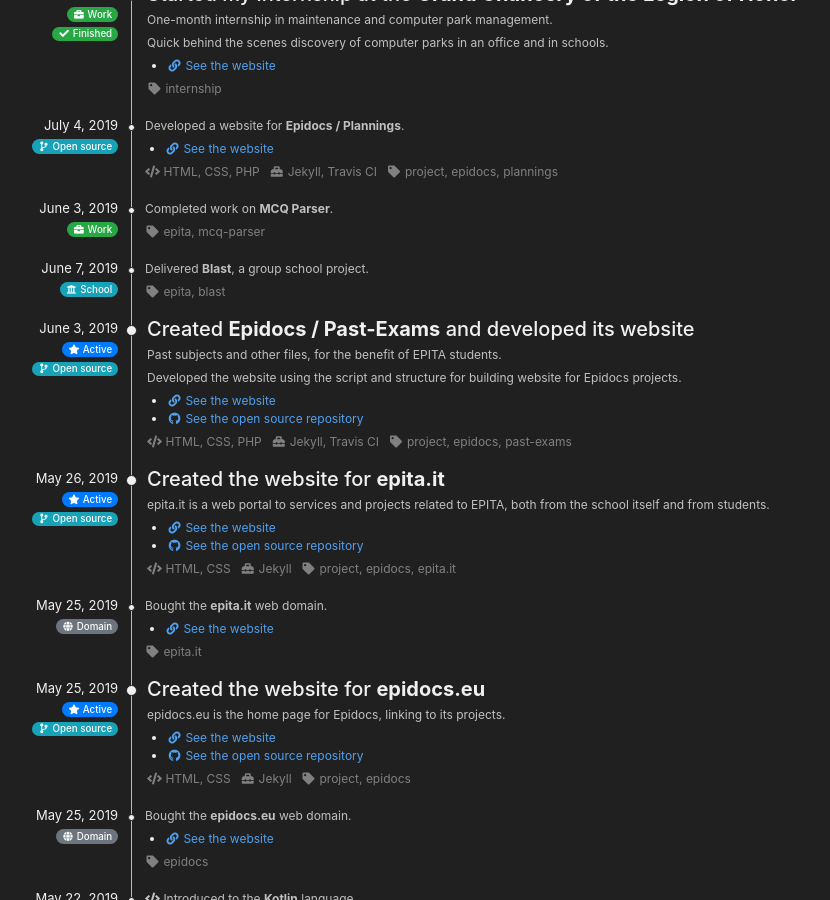
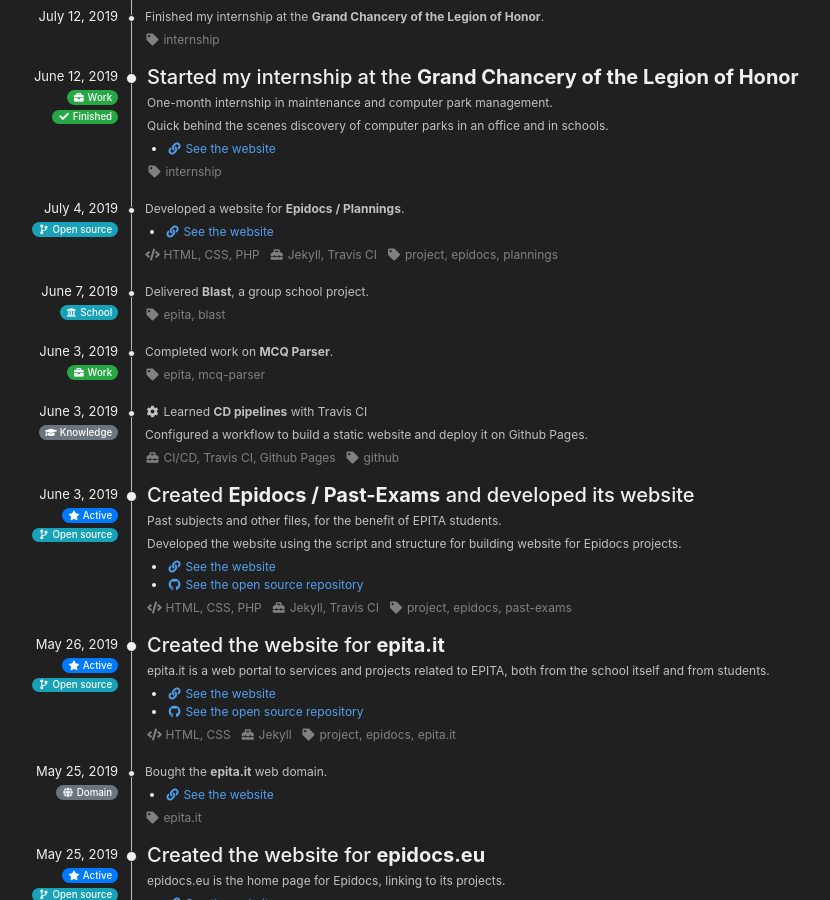
Before and after one commit to matiboux/matiboux.me, a Jekyll site: the page built from timeline.html, in a window 1280 px wide and 900 px high, scrolled down 5247 px. Shown: the whole window, without its empty margins (57-887 px from the left). Built offline with Jekyll 4.4.1, drawn with Linux system fonts in a browser that asks for light colours; nearby versions of some CDN libraries; some of the changed text lies outside the part shown.

Commit message:
Update timeline.yml

```diff
--- a/_data/timeline.yml
+++ b/_data/timeline.yml
@@ -45,7 +45,7 @@
   date: June 15, 2021
   tools: [Docker, CI/CD, GitHub Actions]
   category: knowledge
-  tags: [docker]
+  tags: [github, docker]
 
 - description:
   - <i class="fas fa-cube fa-fw"></i> Learned <b>deploying Docker packages</b> with GitHub Packages
@@ -217,6 +217,14 @@
   date: Dec. 18, 2020
   category: domain
   tags: [2gether]
+
+- description:
+  - <i class="fas fa-cog fa-fw"></i> Learned setting up <b>CI pipelines</b> with GitHub Actions
+  - Configured workflows for testing coding style, compiling and running testsuites.
+  date: Dec. 18, 2020
+  tools: [CI/CD, GitHub Actions]
+  category: knowledge
+  tags: [github]
 
 - title: Started working on the <b>42sh</b> school project
   description:
@@ -537,16 +545,24 @@
   tools: [Jekyll, Travis CI]
   tags: [project, epidocs, plannings]
 
+- description:
+  - Delivered <b>Blast</b>, a group school project.
+  date: June 7, 2019
+  category: school
+  tags: [epita, blast]
+
 - description: Completed work on <b>MCQ Parser</b>.
   date: June 3, 2019
   category: work
   tags: [epita, mcq-parser]
 
 - description:
-  - Delivered <b>Blast</b>, a group school project.
-  date: June 7, 2019
-  category: school
-  tags: [epita, blast]
+  - <i class="fas fa-cog fa-fw"></i> Learned <b>CD pipelines</b> with Travis CI
+  - Configured a workflow to build a static website and deploy it on Github Pages.
+  date: June 3, 2019
+  tools: [CI/CD, Travis CI, Github Pages]
+  category: knowledge
+  tags: [github]
 
 - title: Created <b>Epidocs / Past-Exams</b> and developed its website
   description:
@@ -678,6 +694,14 @@
   languages: [C#]
   tools: [Unity]
   tags: [epita, blast]
+
+- description:
+  - <i class="fas fa-cog fa-fw"></i> Learned setting up <b>CI pipelines</b> with Travis CI
+  - Configured a workflow to run a script and test code.
+  date: Jan. 14, 2019
+  tools: [CI/CD, Travis CI]
+  category: knowledge
+  tags: [github]
 
 
 - description:
```
